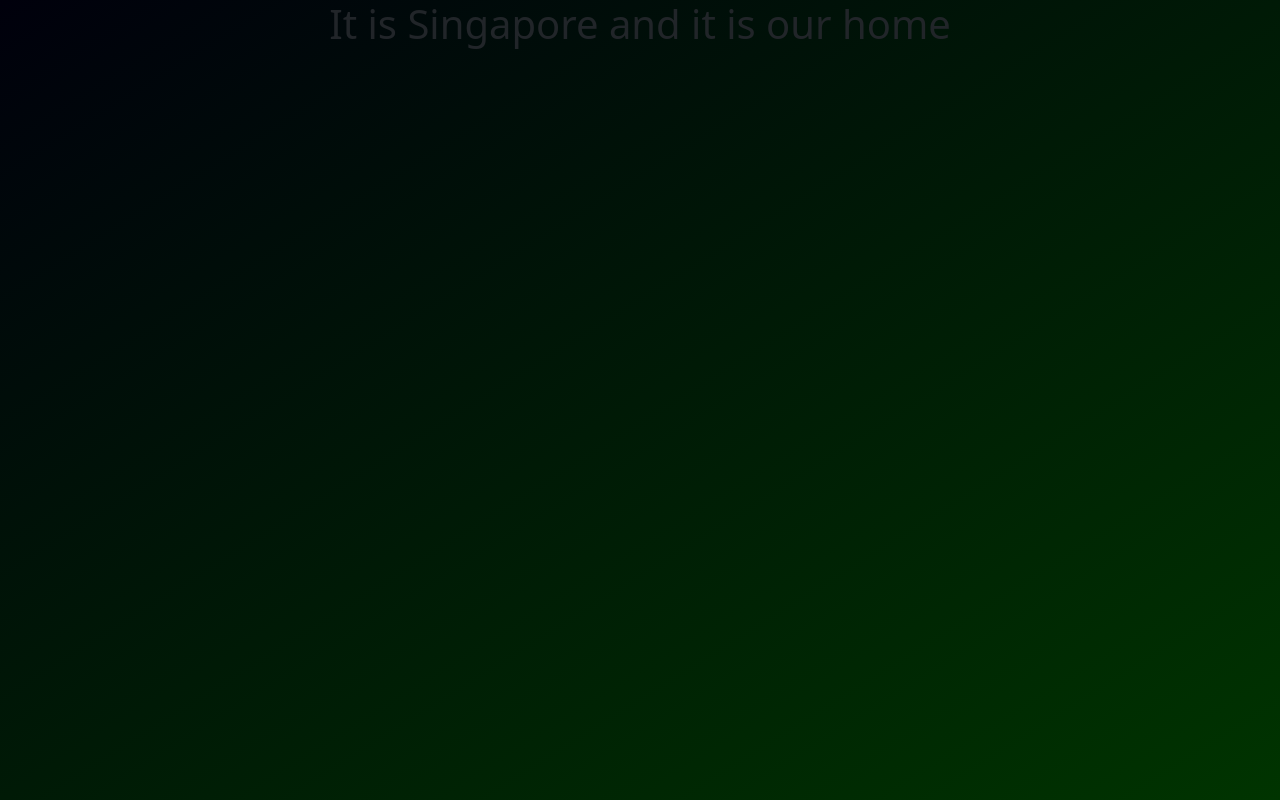
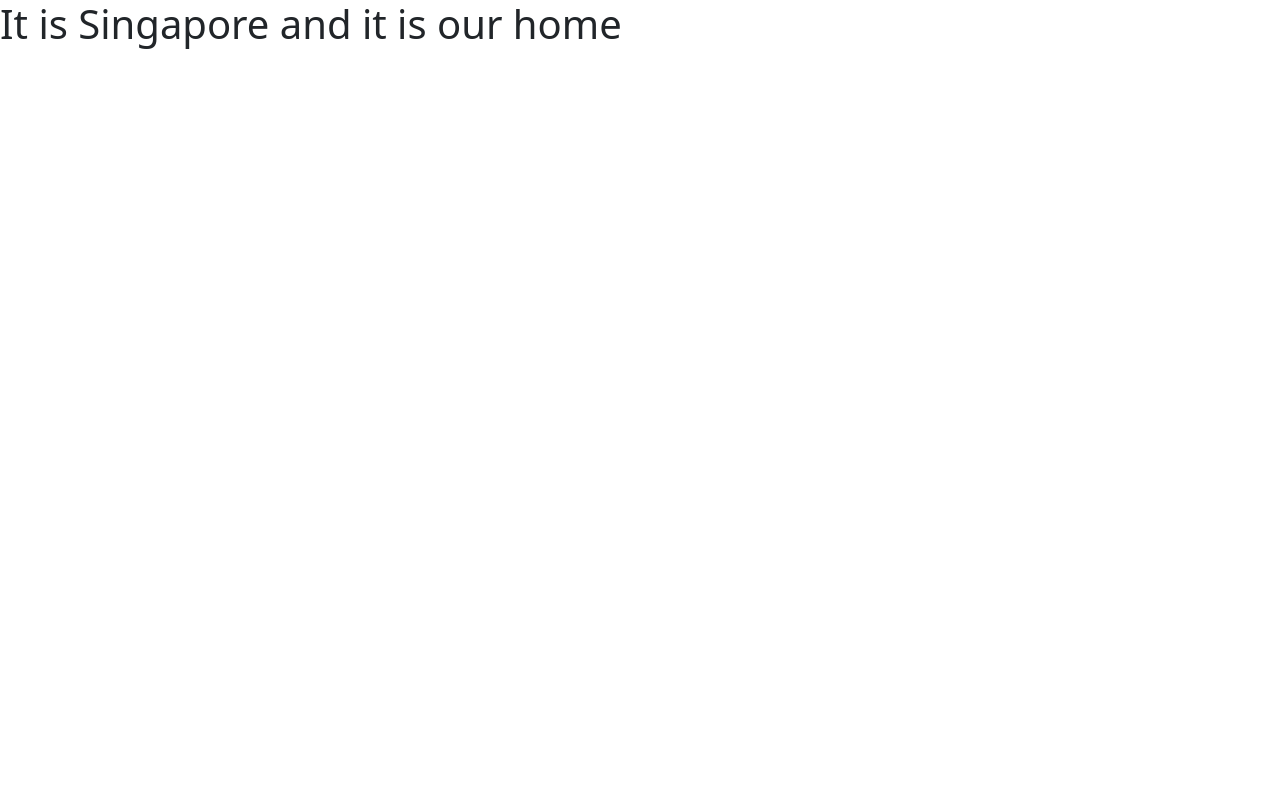
Before and after one commit to Jeffrey29207/PlanIT-Orbital, a React (Vite) app in the folder PlanIT-Front-End-React/: page / in a window 1280 px wide. Built offline with nearby package versions, Linux system fonts and the light colour scheme.

Commit message:
Change MainStyle.css to HomeStyle.css

```diff
--- a/PlanIT-Front-End-React/src/Home.tsx
+++ b/PlanIT-Front-End-React/src/Home.tsx
@@ -1,14 +1,14 @@
 import HomeDashboard from "./components/HomeDashboard/HomeDashboard";
 import Menu from "./components/Menu/Menu";
-import "./MainStyle.css";
+import "./HomeStyle.css";
 import "bootstrap/dist/css/bootstrap.css";
 
 function Home() {
   return (
-    <>
+    <div className="afterLogin">
       <Menu />
       <HomeDashboard />
-    </>
+    </div>
   );
 }
 
--- a/PlanIT-Front-End-React/src/MainStyle.css
+++ b/PlanIT-Front-End-React/src/HomeStyle.css
@@ -4,7 +4,7 @@
 
 
 /* Setting main backrgound colour */
-#root{
+.afterLogin{
     background: linear-gradient(to bottom right, rgb(0, 0, 12), rgb(0, 52, 0));
     display: flex;
     justify-content: center;
```
Also changed, not shown: PlanIT-Front-End-React/src/main.tsx (+10 -0 lines).
